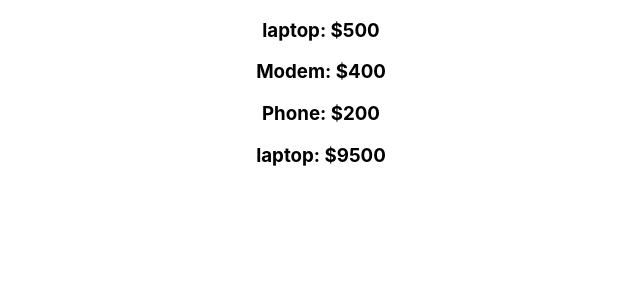
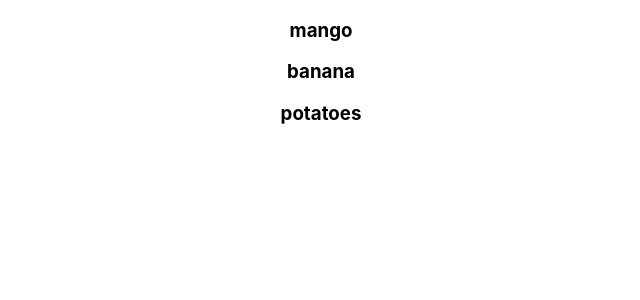
Before and after one commit to python-benedict/React-Programming, a React (Create React App) app in the folder myproject/: page / in a window 1280 px wide. Shown: the top 300 px of the page, without its empty margins (319-959 px from the left). Built offline with nearby package versions, Linux system fonts and the light colour scheme.

Commit message:
added a map and accessed it using index of the arrays

```diff
--- a/myproject/src/App.js
+++ b/myproject/src/App.js
@@ -13,12 +13,13 @@ import './App.css';
 // import FunctionalStateDecreament from './components/functionalStateDecreament';
 // import FuncStaRend from './components/conditionalRendering';
 // import CondiRendUsingElements from './components/conditionalRenderingUsingElementVariables';
-import TernaryCondition from './components/ternaryconditional';
-import Mapp from './components/map';
+// import TernaryCondition from './components/ternaryconditional';
+import Mapp1 from './components/map1';
+// import Mapp from './components/map';
 function App() {
   return (
     <div className="App">
-      <Mapp />
+      <Mapp1 />
     </div>
   );
 }
--- /dev/null
+++ b/myproject/src/components/map1.js
@@ -0,0 +1,7 @@
+// How to use map in react
+
+export default function Mapp1() {
+    const fruits = ["mango","banana","potatoes"]
+    const fruitsList = fruits.map((fruit, index)=> <h3 key="{index}">{fruit}</h3>)
+    return <div>{fruitsList}</div>
+}
```
